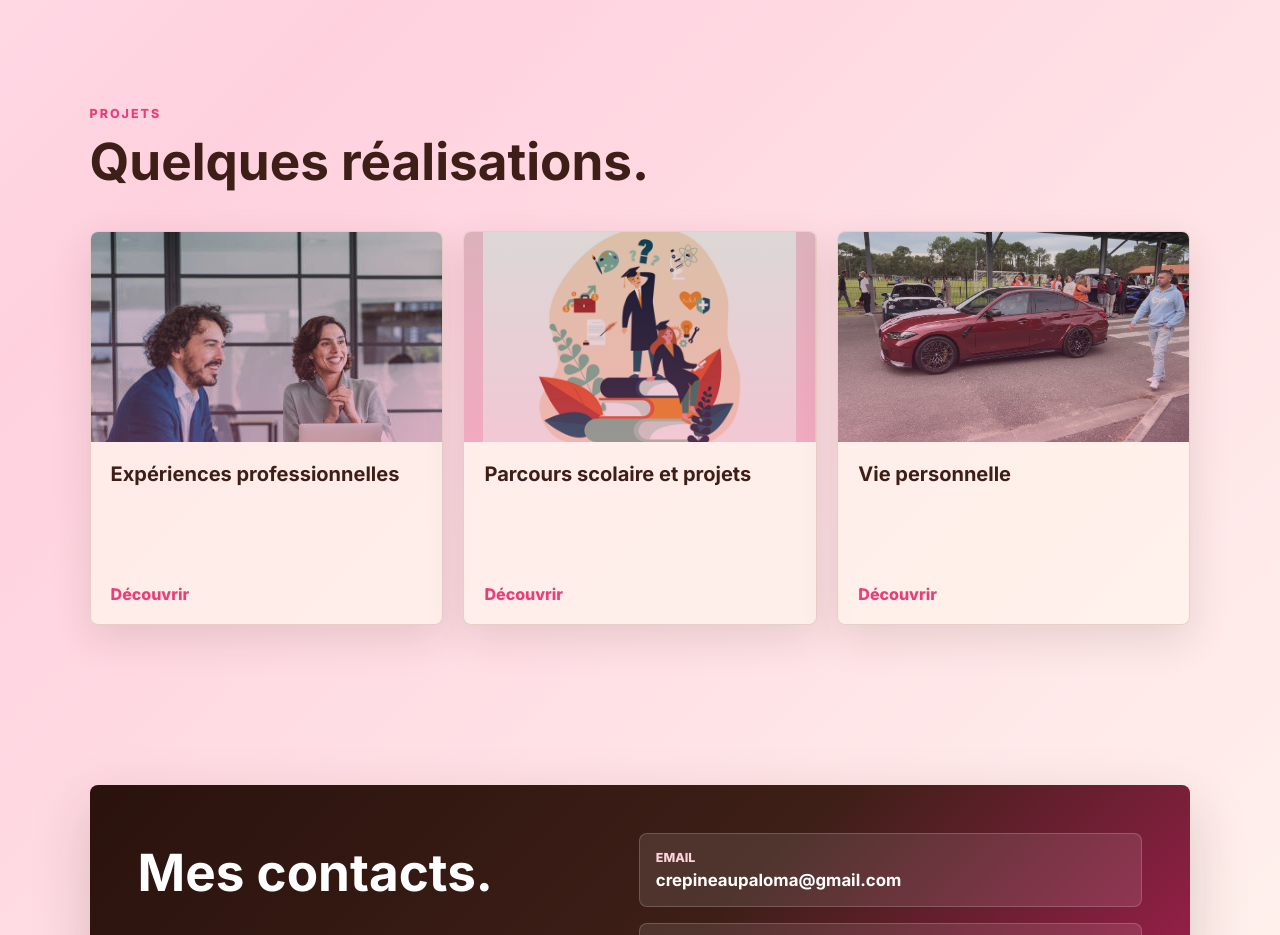
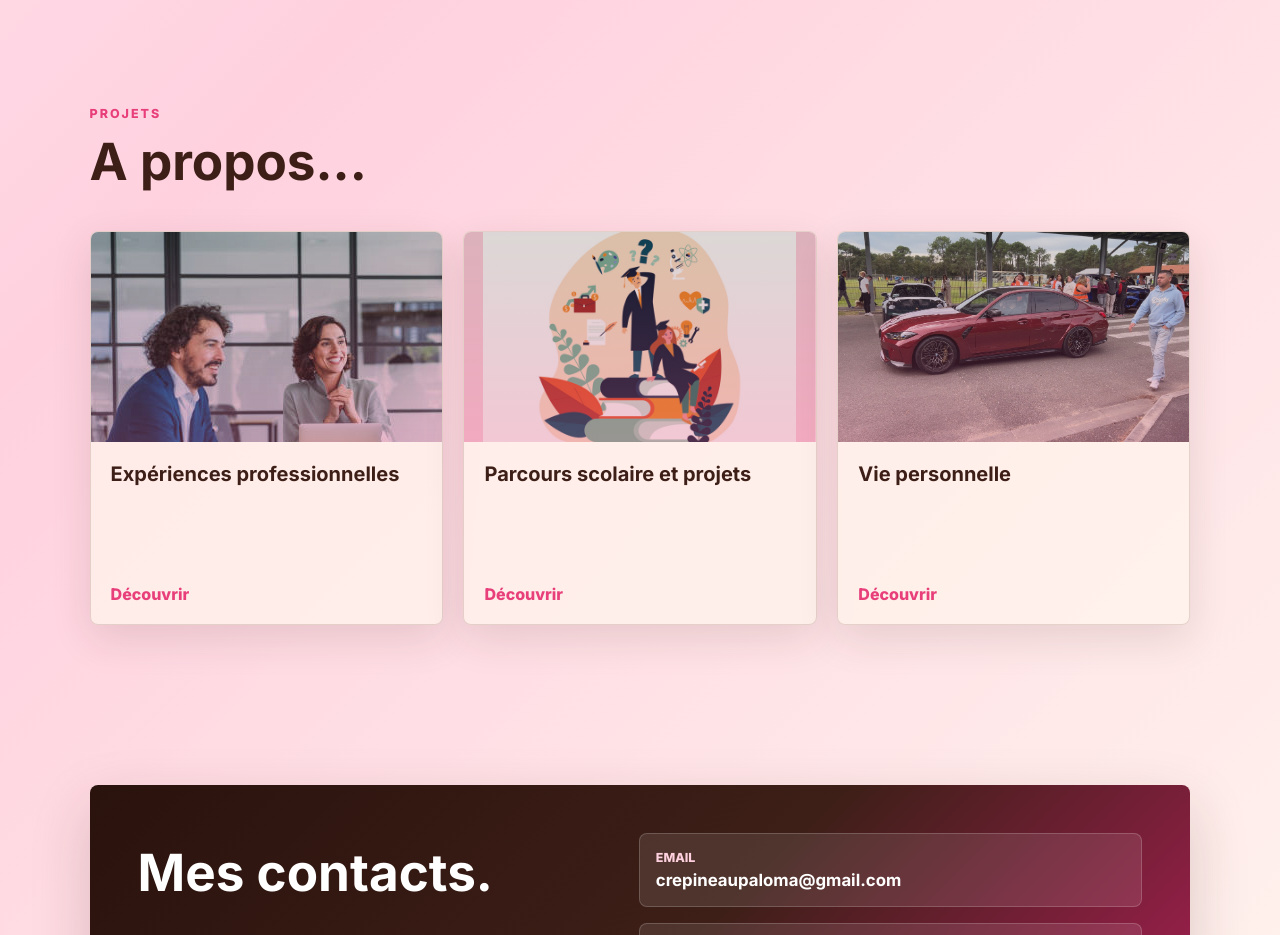
Before and after one commit to crepineaupaloma-png/Portfolio, a plain HTML site: page index.html in a window 1280 px wide. Shown: the part 1240-2175 px from the top of the page. Drawn offline with Linux system fonts and the light colour scheme.

Commit message:
Update project section heading in index.html

```diff
--- a/index.html
+++ b/index.html
@@ -76,7 +76,7 @@
     <section class="section projects" id="projets">
       <div class="section-heading">
         <p class="eyebrow">Projets</p>
-        <h2>Quelques réalisations.</h2>
+        <h2>A propos...</h2>
       </div>
 
       <div class="project-grid">
```
